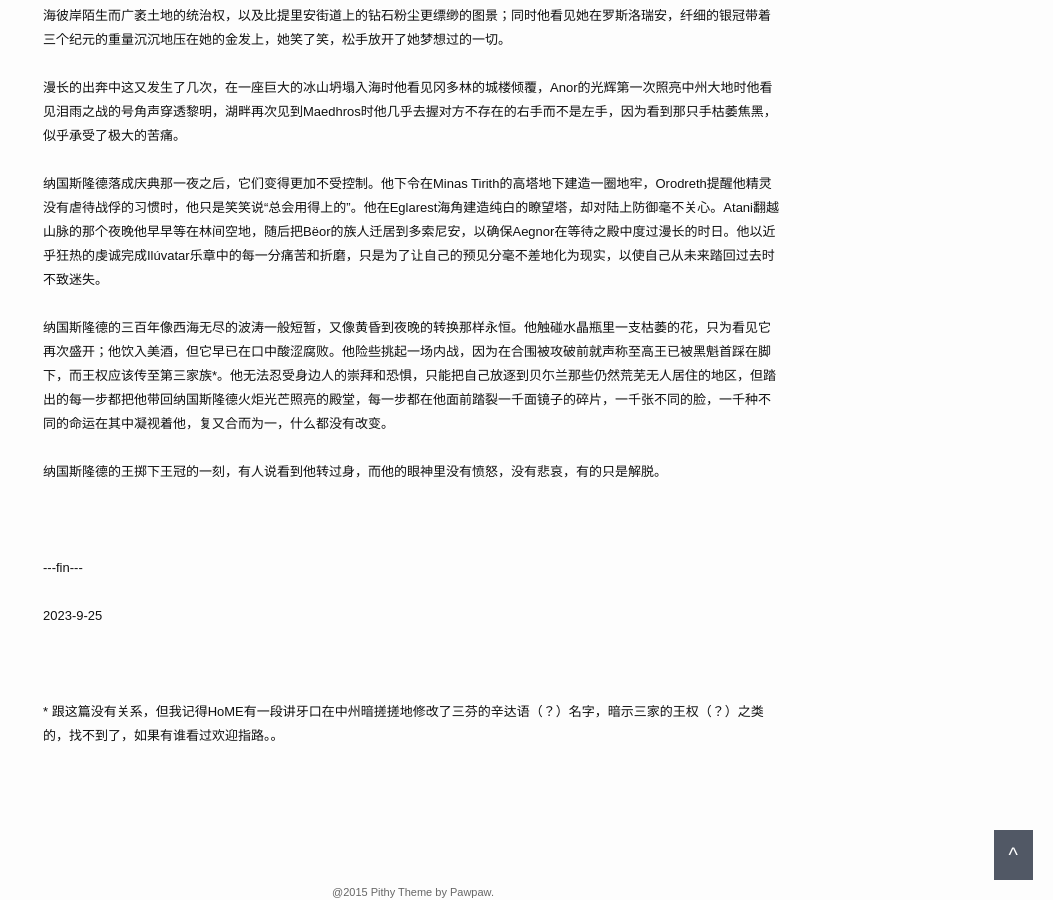
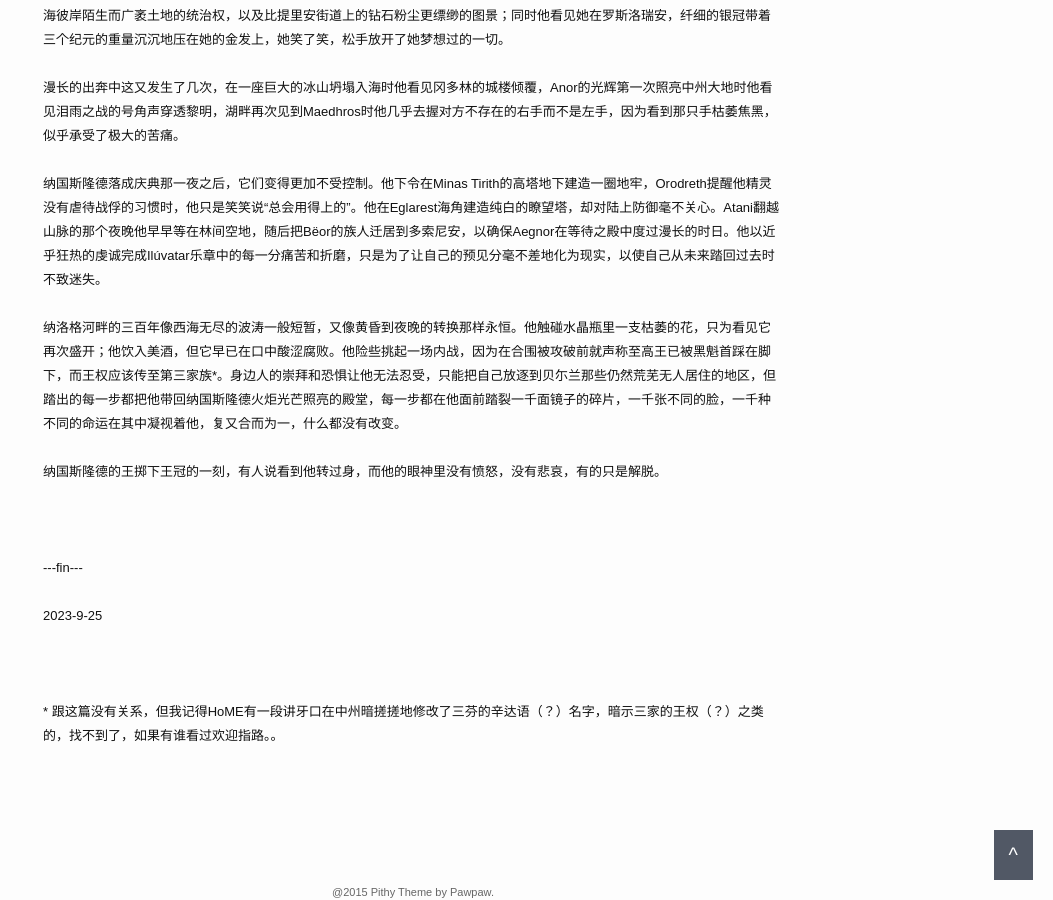
Before and after one commit to greylantern/greylantern.github.io, a Jekyll site: the page built from _posts/2023-9-26-【Finrod中心】On Exactitude in Foresight.html, in a window 1280 px wide and 900 px high, scrolled down 691 px. Shown: the whole window, without its empty margins (227-1280 px from the left). Built offline with Jekyll 4.4.1, drawn with Linux system fonts in a browser that asks for light colours.

Commit message:
minor change

```diff
--- a/_posts/2023-9-26-【Finrod中心】On Exactitude in Foresight.html
+++ b/_posts/2023-9-26-【Finrod中心】On Exactitude in Foresight.html
@@ -43,7 +43,7 @@ categories: 精灵宝钻：无cp
 <br>
 <br>
 
-纳国斯隆德的三百年像西海无尽的波涛一般短暂，又像黄昏到夜晚的转换那样永恒。他触碰水晶瓶里一支枯萎的花，只为看见它再次盛开；他饮入美酒，但它早已在口中酸涩腐败。他险些挑起一场内战，因为在合围被攻破前就声称至高王已被黑魁首踩在脚下，而王权应该传至第三家族*。他无法忍受身边人的崇拜和恐惧，只能把自己放逐到贝尓兰那些仍然荒芜无人居住的地区，但踏出的每一步都把他带回纳国斯隆德火炬光芒照亮的殿堂，每一步都在他面前踏裂一千面镜子的碎片，一千张不同的脸，一千种不同的命运在其中凝视着他，复又合而为一，什么都没有改变。
+纳洛格河畔的三百年像西海无尽的波涛一般短暂，又像黄昏到夜晚的转换那样永恒。他触碰水晶瓶里一支枯萎的花，只为看见它再次盛开；他饮入美酒，但它早已在口中酸涩腐败。他险些挑起一场内战，因为在合围被攻破前就声称至高王已被黑魁首踩在脚下，而王权应该传至第三家族*。身边人的崇拜和恐惧让他无法忍受，只能把自己放逐到贝尓兰那些仍然荒芜无人居住的地区，但踏出的每一步都把他带回纳国斯隆德火炬光芒照亮的殿堂，每一步都在他面前踏裂一千面镜子的碎片，一千张不同的脸，一千种不同的命运在其中凝视着他，复又合而为一，什么都没有改变。
 <br>
 <br>
 
```
